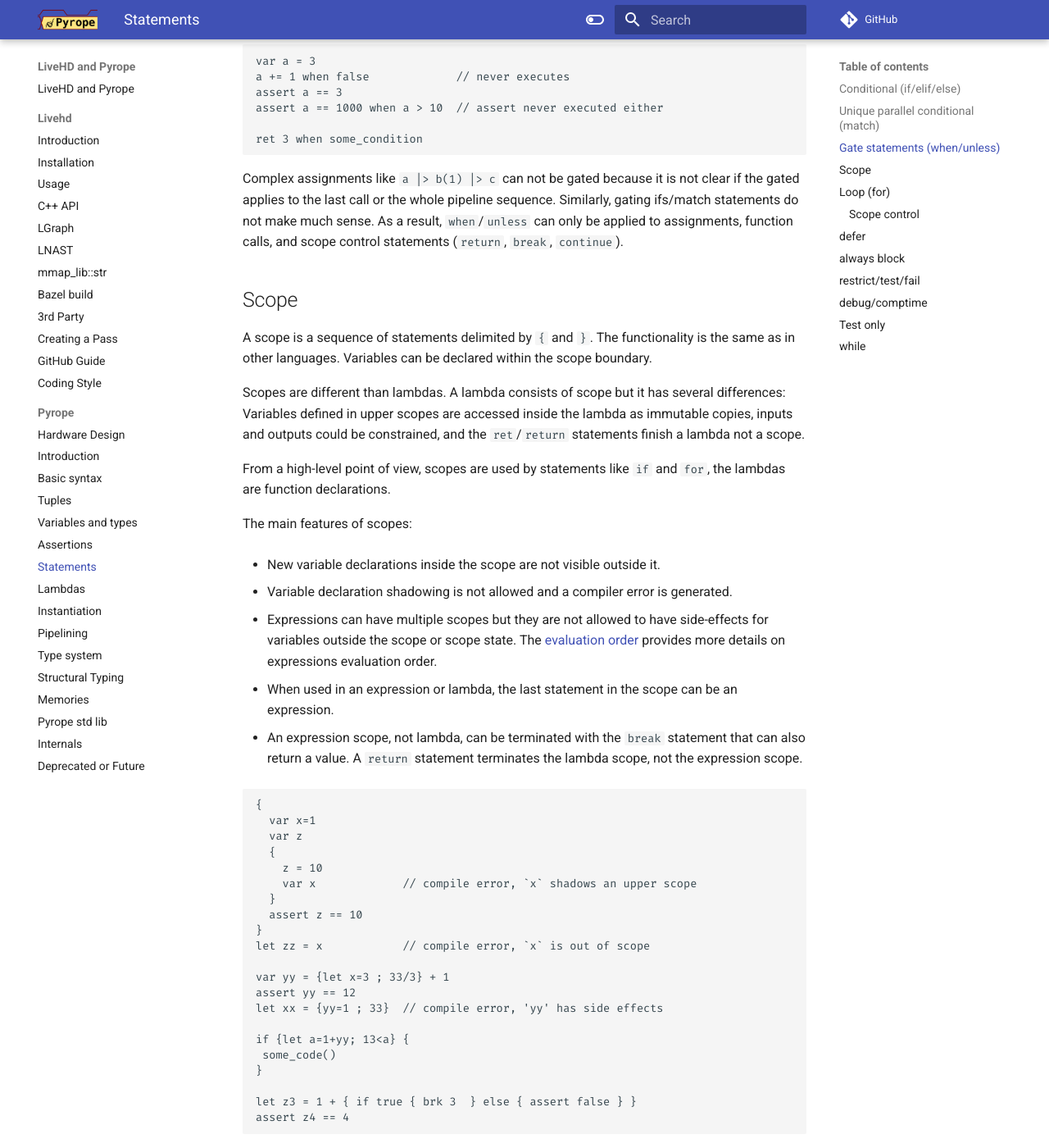
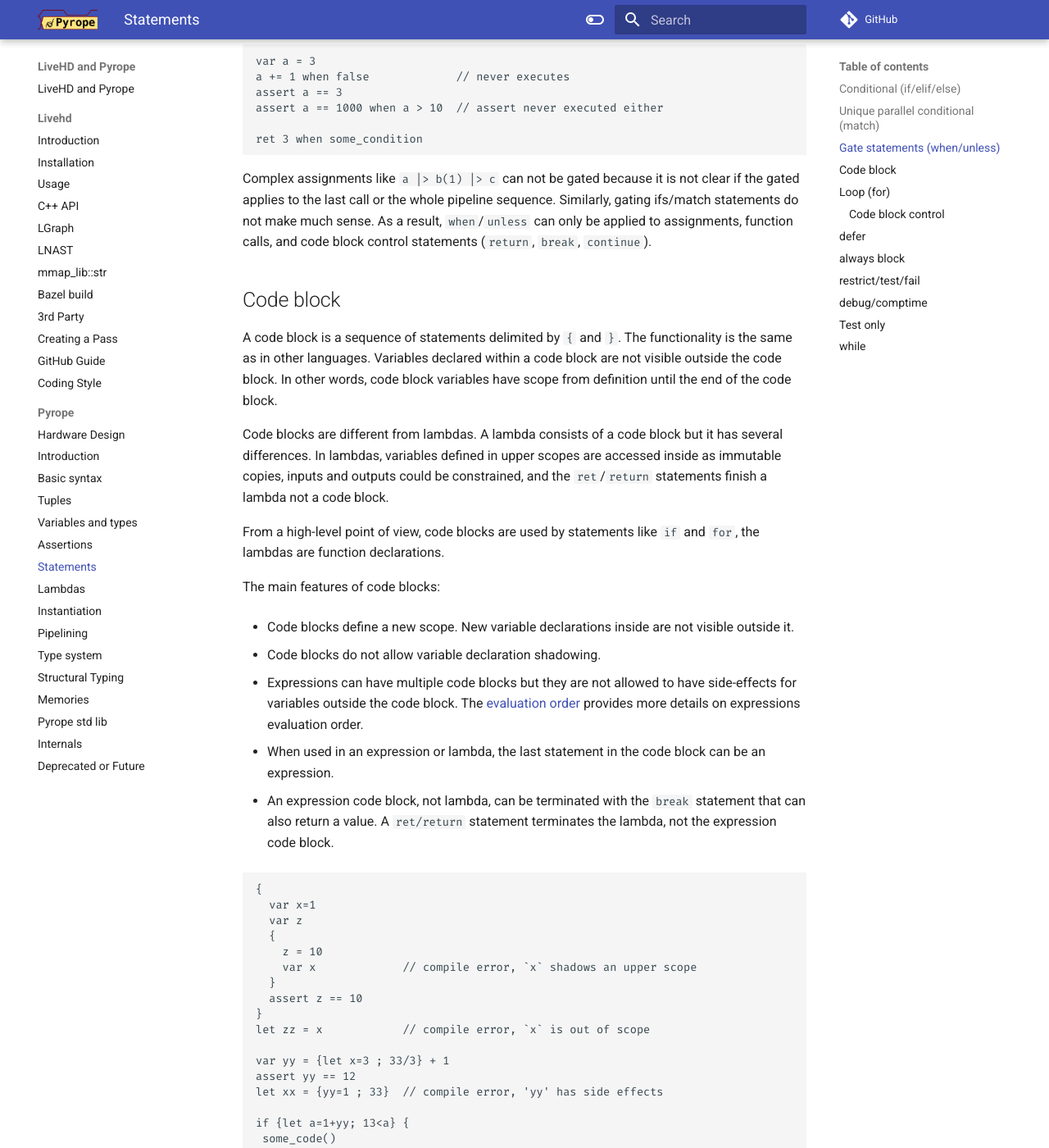
Before and after one commit to masc-ucsc/docs, an MkDocs documentation site: the page built from docs/pyrope/05b-statements.md, in a window 1280 px wide and 1400 px high, scrolled down 1374 px. Shown: the whole window at 82% size. Built offline with MkDocs 1.6.1 and Material for MkDocs 9.7.7, drawn with Linux system fonts in a browser that asks for light colours; comment, search, counter and statistics services are not loaded; some of the changed text lies outside the part shown.

Commit message:
fix confusion code block vs scope. Clarify lambda, code block, tuple scope

````diff
--- a/docs/pyrope/05b-statements.md
+++ b/docs/pyrope/05b-statements.md
@@ -79,44 +79,45 @@ ret 3 when some_condition
 Complex assignments like `a |> b(1) |> c` can not be gated because it is not
 clear if the gated applies to the last call or the whole pipeline sequence.
 Similarly, gating ifs/match statements do not make much sense. As a result,
-`when`/`unless` can only be applied to assignments, function calls, and scope
-control statements (`return`, `break`, `continue`).
+`when`/`unless` can only be applied to assignments, function calls, and code
+block control statements (`return`, `break`, `continue`).
 
 
-## Scope
+## Code block
 
-A scope is a sequence of statements delimited by `{` and `}`. The functionality
-is the same as in other languages. Variables can be declared within the scope
-boundary.
+A code block is a sequence of statements delimited by `{` and `}`. The
+functionality is the same as in other languages. Variables declared within
+a code block are not visible outside the code block. In other words, code block
+variables have scope from definition until the end of the code block.
 
 
-Scopes are different than lambdas. A lambda consists of scope but it has
-several differences: Variables defined in upper scopes are accessed inside the
-lambda as immutable copies, inputs and outputs could be constrained, and the
-`ret`/`return` statements finish a lambda not a scope.
+Code blocks are different from lambdas. A lambda consists of a code block but
+it has several differences. In lambdas, variables defined in upper scopes are
+accessed inside as immutable copies, inputs and outputs could be constrained,
+and the `ret`/`return` statements finish a lambda not a code block.
 
 
-From a high-level point of view, scopes are used by statements like `if` and
-`for`, the lambdas are function declarations.
+From a high-level point of view, code blocks are used by statements like `if`
+and `for`, the lambdas are function declarations.
 
 
-The main features of scopes:
+The main features of code blocks:
 
-* New variable declarations inside the scope are not visible outside it.
+* Code blocks define a new scope. New variable declarations inside are not visible outside it.
 
-* Variable declaration shadowing is not allowed and a compiler error is generated.
+* Code blocks do not allow variable declaration shadowing.
 
-* Expressions can have multiple scopes but they are not allowed to have
-  side-effects for variables outside the scope or scope state. The [evaluation
+* Expressions can have multiple code blocks but they are not allowed to have
+  side-effects for variables outside the code block. The [evaluation
   order](02-basics.md#evaluation-order) provides more details on expressions
   evaluation order.
 
-* When used in an expression or lambda, the last statement in the scope can be
-  an expression.
+* When used in an expression or lambda, the last statement in the code block
+  can be an expression.
 
-* An expression scope, not lambda, can be terminated with the `break` statement
-  that can also return a value. A `return` statement terminates the lambda
-  scope, not the expression scope.
+* An expression code block, not lambda, can be terminated with the `break`
+  statement that can also return a value. A `ret/return` statement terminates
+  the lambda, not the expression code block.
 
 ```
 {
@@ -176,7 +177,7 @@ for i,index,key in b {
 
 The `for` can also be used in an expression that allows building comprehensions
 to initialize arrays. To indicate the values to add in the comprehensions there
-are `cont`, `brk`, or the last expression in the `for` scope.
+are `cont`, `brk`, or the last expression in the `for` code block.
 
 ```
 var c = for i in 1..<5 { var xx = i }  // compile error, no expression
@@ -188,12 +189,12 @@ assert e == (0)
 ```
 
 
-### Scope control
+### Code block control
 
-Scope control statements allow changing the control flow for `lambdas`, `for`,
-and `while` statements. When the control flow is changed, some allow scope
-control allows to return a value (`ret`, `brk`, `cont`) and others do not
-(`return`, `break`, `continue`).
+Code block control statements allow changing the control flow for `lambdas`,
+`for`, and `while` statements. When the control flow is changed, some allow
+returning a value (`ret`, `brk`, `cont`) and others do not (`return`, `break`,
+`continue`).
 
 
 * `return` exits or terminates the current lambda. The current output variables
@@ -203,17 +204,18 @@ control allows to return a value (`ret`, `brk`, `cont`) and others do not
   value, the output variables are not used. When a `method` calls `ret` the
   `self` is implicit.
 
-* `break` terminates the closest higher scope that belongs to an expression, a
-  `for`, or a `while`. If neither is found, a compile error is generated.
+* `break` terminates the closest higher code block that belongs to an
+  expression, a `for`, or a `while`. If neither is found, a compile error is
+  generated.
 
 * `brk` behaves like `break` but a return tuple is provided. This is maybe
   needed when the `for` or `while` is used in an expression. In addition, the
-  `brk` can be used in expression scopes. The `brk` is equivalent to a `ret`
-  but terminates the closest expression scope.
+  `brk` can be used in expression code blocks. The `brk` is equivalent to a `ret`
+  but terminates the closest expression code block.
 
-* `continue` looks for the closest upper `for` or `while` scope. The `continue`
-  will perform the next loop iteration. If no upper loop is found, a compile
-  error is generated.
+* `continue` looks for the closest upper `for` or `while` code block. The
+  `continue` will perform the next loop iteration. If no upper loop is found, a
+  compile error is generated.
 
 * `cont` behaves like the `continue` but a tuple is provided. The `cont` is
   used with comprehensions, and the tuple provided is added to the
````
Also changed, not shown: docs/pyrope/02-basics.md (+14 -5 lines), docs/pyrope/04-variables.md (+101 -3 lines), docs/pyrope/06b-instantiation.md (+1 -1 lines).
